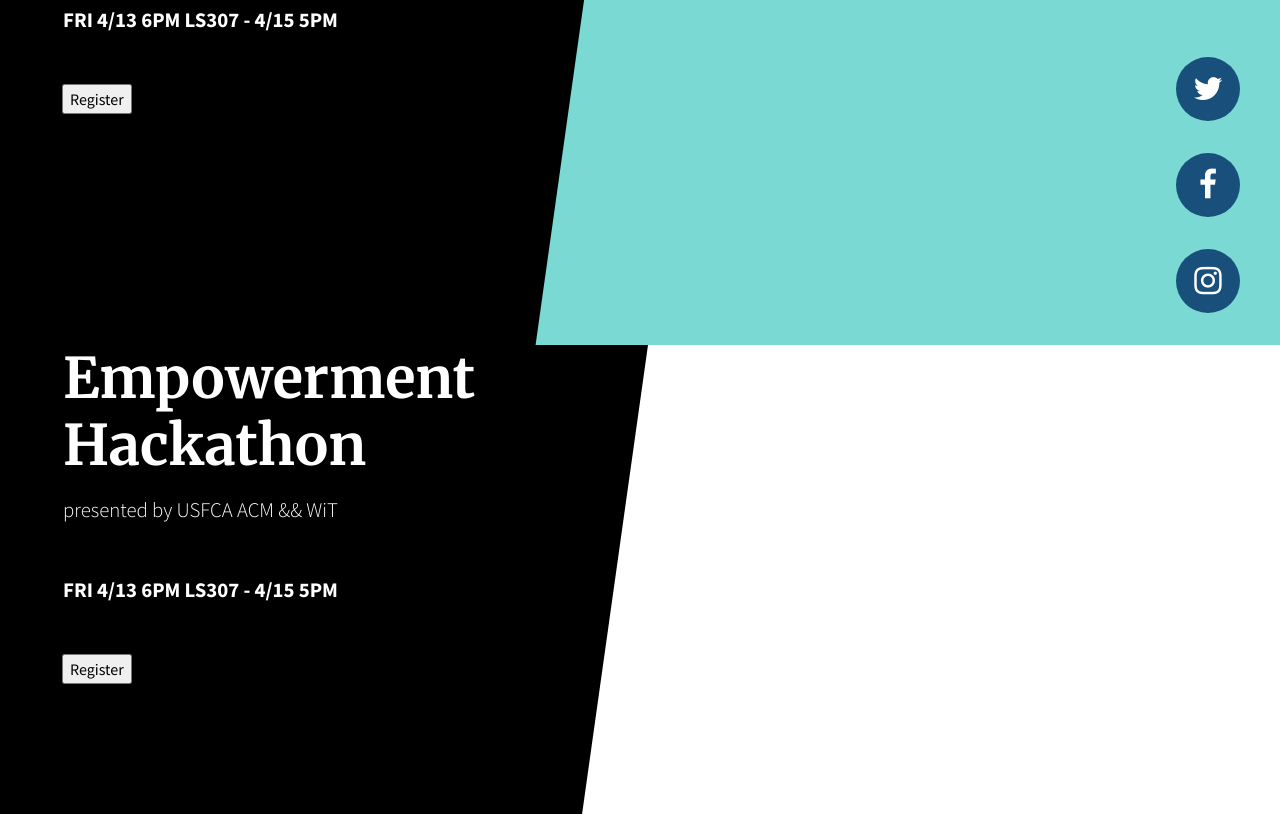
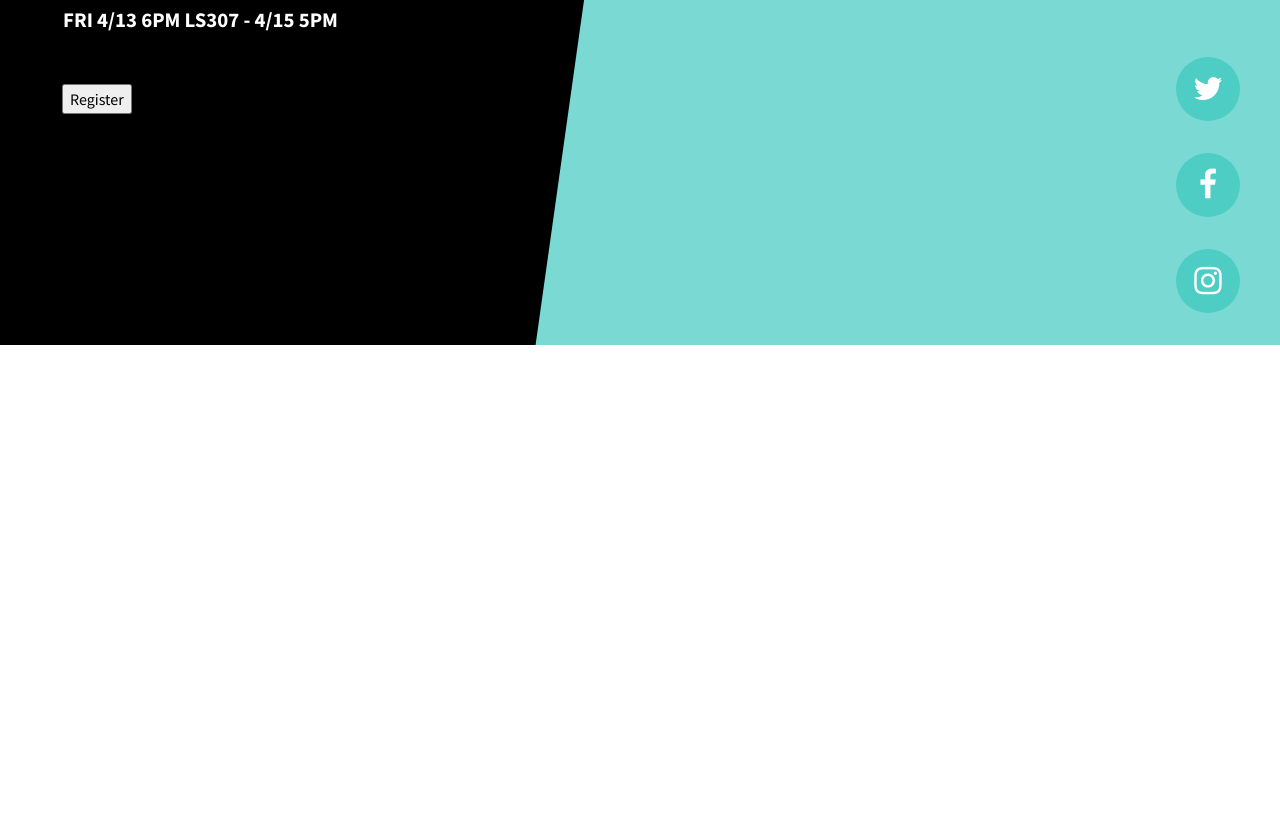
Before and after one commit to USFCAACM/empowerment, a website: page index.html in a window 1280 px wide. Shown: the part 455-1269 px from the top of the page. After the commit the page ends 800 px from the top, so only its background shows below. Drawn offline with Linux system fonts and the light colour scheme.

Commit message:
changed index

```diff
--- a/css/coming-soon.css
+++ b/css/coming-soon.css
@@ -126,7 +126,7 @@ body {
 .social-icons ul > li > a {
   display: block;
   color: white;
-  background-color: rgba(0, 46, 102, 0.8);
+  background-color: #4ecdc4;
   border-radius: 100%;
   font-size: 2rem;
   line-height: 4rem;
@@ -168,8 +168,8 @@ body {
 }
 
 .btn-secondary {
-  background-color: #cd9557;
-  border-color: #cd9557;
+  background-color: #4ecdc4;
+  border-color: #4ecdc4;
 }
 
 .btn-secondary:active, .btn-secondary:focus, .btn-secondary:hover {
--- a/index.html
+++ b/index.html
@@ -47,26 +47,6 @@
       </div>
     </div>
 
-    <div class="masthead">
-      <div class="masthead-bg"></div>
-      <div class="container h-200">
-        <div class="row h-200">
-          <div class="col-12 my-auto">
-            <div class="masthead-content text-white py-5 py-md-0">
-              <h1 class="mb-3">Empowerment Hackathon</h1>
-              <p class="mb-5">presented by USFCA ACM && WiT</p>
-              <p class="mb-5"><strong>FRI 4/13 6PM LS307 - 4/15 5PM</strong></p>
-
-              <div class="input-group-append">
-                <input type="button" onclick="location.href='https://docs.google.com/forms/d/e/1FAIpQLSfVXqvpgc4kXMwJ98JI6EJ8WHETRuaZyUyDotv6GpauuQ6SRg/viewform';" value="Register" />
-              </div>
-
-            </div>
-          </div>
-        </div>
-      </div>
-    </div>
-
     <div class="social-icons">
       <ul class="list-unstyled text-center mb-0">
         <li class="list-unstyled-item">
```
